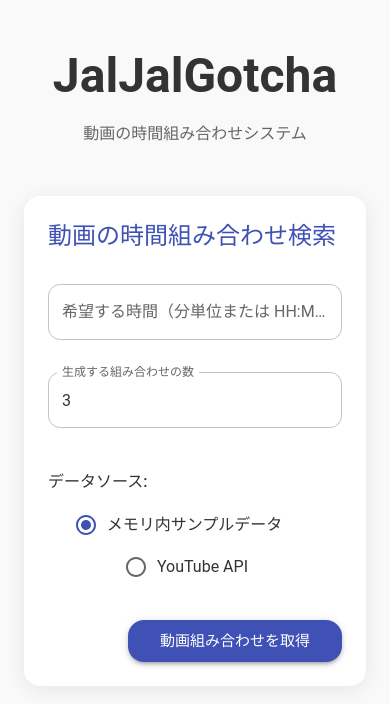
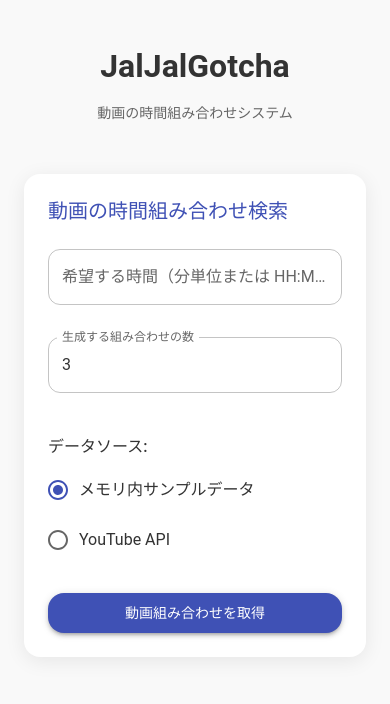
Before and after one commit to leaf-tkmmm/jaljalgotcha, a React (Vite) app in the folder client/: page / in a window 390 px wide. Shown: the top 704 px of the page. Built offline with nearby package versions, Linux system fonts and the light colour scheme; the HTML template or start-up script is replaced by a standard one.

Commit message:
feat: update server and client configurations for improved accessibility and responsiveness

```diff
--- a/client/package.json
+++ b/client/package.json
@@ -4,7 +4,7 @@
   "version": "0.0.0",
   "type": "module",
   "scripts": {
-    "dev": "vite",
+    "dev": "vite --host",
     "build": "tsc -b && vite build",
     "lint": "eslint .",
     "preview": "vite preview",
--- a/client/src/App.tsx
+++ b/client/src/App.tsx
@@ -117,13 +117,23 @@ function App() {
           <Typography
             variant="h3"
             component="h1"
-            sx={{ mb: 2, textAlign: "center", fontWeight: "bold" }}
+            sx={{
+              mb: 2,
+              textAlign: "center",
+              fontWeight: "bold",
+              fontSize: { xs: "2rem", sm: "2.5rem", md: "3rem" },
+            }}
           >
             JalJalGotcha
           </Typography>
           <Typography
             variant="subtitle1"
-            sx={{ textAlign: "center", color: "text.secondary", mb: 4 }}
+            sx={{
+              textAlign: "center",
+              color: "text.secondary",
+              mb: 4,
+              fontSize: { xs: "0.875rem", sm: "1rem" },
+            }}
           >
             動画の時間組み合わせシステム
           </Typography>
--- a/client/src/components/DurationForm.tsx
+++ b/client/src/components/DurationForm.tsx
@@ -46,7 +46,12 @@ const DurationForm: React.FC<DurationFormProps> = ({ onSubmit, isLoading }) => {
       <Typography
         variant="h5"
         component="h2"
-        sx={{ mb: 4, fontWeight: "medium", color: "primary.main" }}
+        sx={{
+          mb: { xs: 3, sm: 4 },
+          fontWeight: "medium",
+          color: "primary.main",
+          fontSize: { xs: "1.25rem", sm: "1.5rem" },
+        }}
       >
         動画の時間組み合わせ検索
       </Typography>
@@ -103,13 +108,16 @@ const DurationForm: React.FC<DurationFormProps> = ({ onSubmit, isLoading }) => {
                   row
                   value={dataSource}
                   onChange={(e) => setDataSource(e.target.value)}
-                  sx={{ justifyContent: "space-around" }}
+                  sx={{
+                    justifyContent: { xs: "flex-start", sm: "space-around" },
+                    flexDirection: { xs: "column", sm: "row" },
+                  }}
                 >
                   <FormControlLabel
                     value="memory"
                     control={<Radio color="primary" />}
                     label="メモリ内サンプルデータ"
-                    sx={{ mr: 4 }}
+                    sx={{ mr: 4, mb: { xs: 1, sm: 0 } }}
                   />
                   <FormControlLabel
                     value="youtube"
@@ -121,7 +129,13 @@ const DurationForm: React.FC<DurationFormProps> = ({ onSubmit, isLoading }) => {
             </Box>
           </>
 
-          <Box sx={{ display: "flex", justifyContent: "flex-end", mt: 2 }}>
+          <Box
+            sx={{
+              display: "flex",
+              justifyContent: { xs: "center", sm: "flex-end" },
+              mt: 2,
+            }}
+          >
             <Button
               variant="contained"
               color="primary"
@@ -129,10 +143,12 @@ const DurationForm: React.FC<DurationFormProps> = ({ onSubmit, isLoading }) => {
               disabled={isLoading}
               size="large"
               sx={{
-                px: 4,
+                px: { xs: 3, sm: 4 },
                 py: 1,
                 borderRadius: 2,
                 boxShadow: 3,
+                fontSize: { xs: "0.875rem", sm: "1rem" },
+                width: { xs: "100%", sm: "auto" },
                 "&:hover": {
                   boxShadow: 4,
                 },
--- a/client/src/components/VideoList.tsx
+++ b/client/src/components/VideoList.tsx
@@ -32,10 +32,11 @@ const VideoList = forwardRef<HTMLDivElement, VideoListProps>(
           variant="h5"
           component="h2"
           sx={{
-            mb: 4,
+            mb: { xs: 3, sm: 4 },
             fontWeight: "medium",
             color: "primary.main",
             pl: 1,
+            fontSize: { xs: "1.25rem", sm: "1.5rem" },
           }}
         >
           動画の組み合わせ ({combinations.length})
@@ -63,6 +64,7 @@ const VideoList = forwardRef<HTMLDivElement, VideoListProps>(
                   mb: 2,
                   fontWeight: "medium",
                   color: "text.primary",
+                  fontSize: { xs: "1.125rem", sm: "1.25rem" },
                 }}
               >
                 組み合わせ {index + 1}
@@ -87,17 +89,29 @@ const VideoList = forwardRef<HTMLDivElement, VideoListProps>(
               <Box
                 sx={{
                   display: "flex",
-                  justifyContent: "space-between",
+                  justifyContent: { xs: "flex-start", sm: "space-between" },
+                  flexDirection: { xs: "column", sm: "row" },
                   flexWrap: "wrap",
                 }}
               >
                 <Typography
                   variant="body1"
-                  sx={{ mr: 4, fontWeight: "medium" }}
+                  sx={{
+                    mr: 4,
+                    fontWeight: "medium",
+                    mb: { xs: 1, sm: 0 },
+                    fontSize: { xs: "0.875rem", sm: "1rem" },
+                  }}
                 >
                   <strong>合計時間:</strong> {combo.total_time_formatted}
                 </Typography>
-                <Typography variant="body1" sx={{ fontWeight: "medium" }}>
+                <Typography
+                  variant="body1"
+                  sx={{
+                    fontWeight: "medium",
+                    fontSize: { xs: "0.875rem", sm: "1rem" },
+                  }}
+                >
                   <strong>残り時間:</strong> {combo.remaining_time_formatted}
                 </Typography>
               </Box>
--- a/client/src/components/VideoListItem.tsx
+++ b/client/src/components/VideoListItem.tsx
@@ -10,7 +10,7 @@ const VideoListItem: React.FC<VideoListItemProps> = ({ video }) => {
   return (
     <Paper
       sx={{
-        p: 3,
+        p: { xs: 2, sm: 3 },
         mb: 2,
         borderRadius: 2,
         transition: "all 0.2s ease-in-out",
@@ -38,9 +38,14 @@ const VideoListItem: React.FC<VideoListItemProps> = ({ video }) => {
             mr: 2,
             overflow: "hidden",
             textOverflow: "ellipsis",
-            whiteSpace: "nowrap",
+            whiteSpace: { xs: "normal", sm: "nowrap" },
             maxWidth: { xs: "100%", sm: "70%" },
             mb: { xs: 1, sm: 0 },
+            fontSize: { xs: "0.95rem", sm: "1.125rem" },
+            lineHeight: { xs: 1.4, sm: 1.6 },
+            display: "-webkit-box",
+            WebkitLineClamp: { xs: 2, sm: 1 },
+            WebkitBoxOrient: "vertical",
           }}
         >
           {video.title}
@@ -51,9 +56,11 @@ const VideoListItem: React.FC<VideoListItemProps> = ({ video }) => {
           size="medium"
           sx={{
             fontWeight: "bold",
-            minWidth: "90px",
+            minWidth: "85px",
             textAlign: "center",
             borderRadius: "16px",
+            fontSize: { xs: "0.75rem", sm: "0.875rem" },
+            height: { xs: "28px", sm: "32px" },
           }}
         />
       </Box>
@@ -65,7 +72,9 @@ const VideoListItem: React.FC<VideoListItemProps> = ({ video }) => {
             mt: 1.5,
             overflow: "hidden",
             textOverflow: "ellipsis",
-            whiteSpace: "nowrap",
+            whiteSpace: { xs: "normal", sm: "nowrap" },
+            fontSize: { xs: "0.75rem", sm: "0.875rem" },
+            wordBreak: "break-all",
           }}
         >
           <a
--- a/client/src/components/VideoListSkeleton.tsx
+++ b/client/src/components/VideoListSkeleton.tsx
@@ -9,7 +9,7 @@ const VideoItemSkeleton: React.FC = () => {
   return (
     <Paper
       sx={{
-        p: 3,
+        p: { xs: 2, sm: 3 },
         mb: 2,
         borderRadius: 2,
         boxShadow: "0 2px 10px rgba(0,0,0,0.05)",
@@ -27,18 +27,27 @@ const VideoItemSkeleton: React.FC = () => {
           variant="text"
           sx={{
             width: { xs: "100%", sm: "70%" },
-            height: 32,
+            height: { xs: 28, sm: 32 },
             mb: { xs: 1, sm: 0 },
           }}
         />
         <Skeleton
           variant="rounded"
-          width={90}
-          height={32}
-          sx={{ borderRadius: "16px" }}
+          sx={{
+            width: 90,
+            height: { xs: 28, sm: 32 },
+            borderRadius: "16px",
+          }}
         />
       </Box>
-      <Skeleton variant="text" sx={{ width: "100%", height: 24, mt: 1.5 }} />
+      <Skeleton
+        variant="text"
+        sx={{
+          width: "100%",
+          height: { xs: 20, sm: 24 },
+          mt: 1.5,
+        }}
+      />
     </Paper>
   );
 };
@@ -54,7 +63,14 @@ const CombinationSkeleton: React.FC = () => {
       }}
     >
       <Box sx={{ mb: 3 }}>
-        <Skeleton variant="text" sx={{ width: "30%", height: 32, mb: 2 }} />
+        <Skeleton
+          variant="text"
+          sx={{
+            width: "30%",
+            height: { xs: 28, sm: 32 },
+            mb: 2,
+          }}
+        />
         <Divider sx={{ mb: 3 }} />
       </Box>
 
@@ -66,7 +82,7 @@ const CombinationSkeleton: React.FC = () => {
 
       <Paper
         sx={{
-          p: 3,
+          p: { xs: 2, sm: 3 },
           mt: 4,
           bgcolor: "rgba(0, 0, 0, 0.02)",
           borderRadius: 2,
@@ -75,12 +91,26 @@ const CombinationSkeleton: React.FC = () => {
         <Box
           sx={{
             display: "flex",
-            justifyContent: "space-between",
+            justifyContent: { xs: "flex-start", sm: "space-between" },
+            flexDirection: { xs: "column", sm: "row" },
             flexWrap: "wrap",
           }}
         >
-          <Skeleton variant="text" sx={{ width: "40%", height: 24 }} />
-          <Skeleton variant="text" sx={{ width: "40%", height: 24 }} />
+          <Skeleton
+            variant="text"
+            sx={{
+              width: "40%",
+              height: { xs: 20, sm: 24 },
+              mb: { xs: 1, sm: 0 },
+            }}
+          />
+          <Skeleton
+            variant="text"
+            sx={{
+              width: "40%",
+              height: { xs: 20, sm: 24 },
+            }}
+          />
         </Box>
       </Paper>
     </Paper>
@@ -92,7 +122,12 @@ const VideoListSkeleton: React.FC<VideoListSkeletonProps> = ({ count = 2 }) => {
     <Box sx={{ mt: 5 }}>
       <Skeleton
         variant="text"
-        sx={{ width: "40%", height: 40, mb: 4, ml: 1 }}
+        sx={{
+          width: "40%",
+          height: { xs: 32, sm: 40 },
+          mb: { xs: 3, sm: 4 },
+          ml: 1,
+        }}
       />
 
       {Array.from(new Array(count)).map((_, index) => (
--- a/client/vite.config.ts
+++ b/client/vite.config.ts
@@ -13,6 +13,7 @@ export default defineConfig(
           changeOrigin: true,
         },
       },
+      host: true,
     },
     test: {
       globals: true,
```
Also changed, not shown: 1 other file (tests, documents, lock files or other folders).
